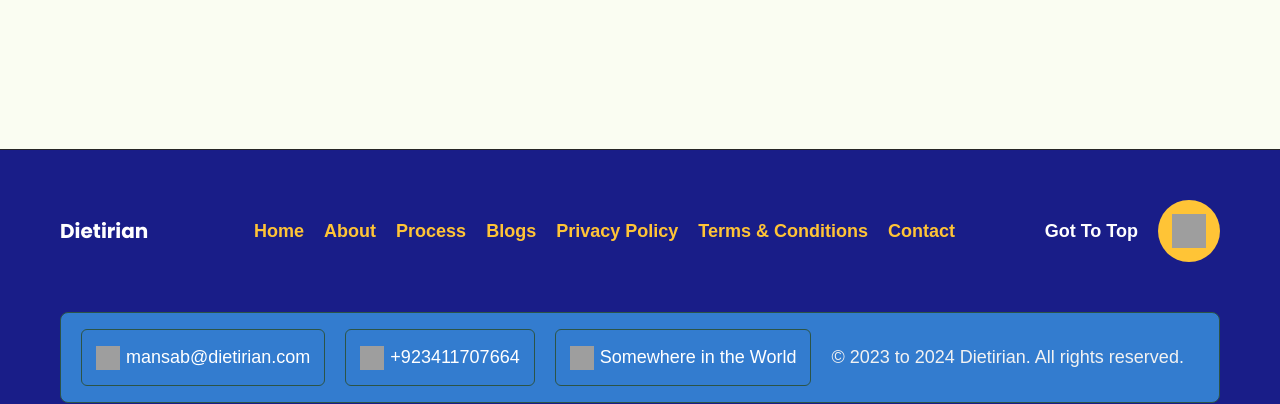
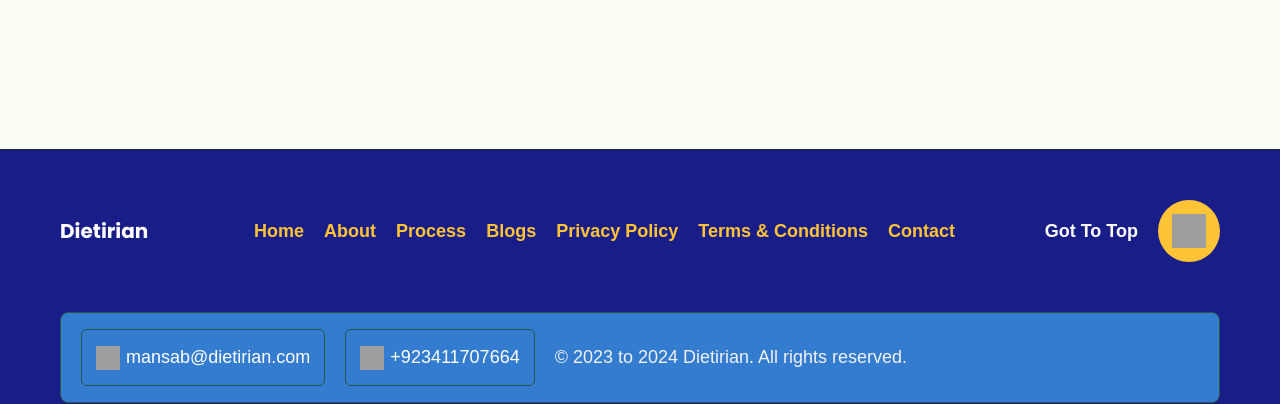
Before and after one commit to Naveedkhosa/Nutrio, a PHP site: page / in a window 1280 px wide. Shown: the part 6096-6500 px from the top of the page. Run offline with PHP 8.4, Linux system fonts and the light colour scheme; data comes from the database, SQL or seed files in the repository; some libraries are stand-ins or nearby versions; grey boxes are pictures that could not be loaded.

Commit message:
text updates

```diff
--- a/index.php
+++ b/index.php
@@ -81,7 +81,7 @@ $blogs = loadBlogs(0, 6, '', 'blog_id DESC');
             Wellcom to Nutritionists, our certified nutritionists are dedicated to helping you achieve wellness through treatment planning and ongoing support. Start your weight loss journey today and discover the benefits of personal nutrition coaching.
             </div>
             <div class="div-24">
-              <a href="" class="div-25">Get Appointment</a>
+              <a href="https://wa.link/h7rhjp" class="div-25">Get Appointment</a>
             </div>
             <div class="div-27">
               <div class="div_27_1">
@@ -494,10 +494,7 @@ $blogs = loadBlogs(0, 6, '', 'blog_id DESC');
               <img loading="lazy" src="https://cdn.builder.io/api/v1/image/assets/TEMP/79a791a59734258aa73037e3b9a8c71dff93229d2044b7fec60c07a3bb19a744?" class="img-40" />
               <div class="div-213">+923411707664</div>
             </div>
-            <div class="div-214">
-              <img loading="lazy" src="https://cdn.builder.io/api/v1/image/assets/TEMP/b5a77779ad27c1b4d987d98e83e11d4145d03e5916065d159fb786ece12d9005?" class="img-41" />
-              <div class="div-215">Somewhere in the World</div>
-            </div>
+
           </div>
           <div class="div-216">© 2023 to 2024 Dietirian. All rights reserved.</div>
         </div>
```
